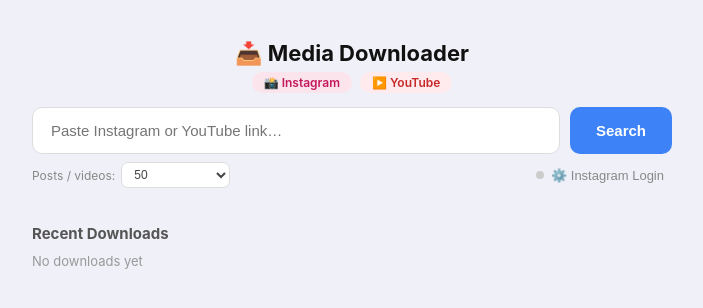
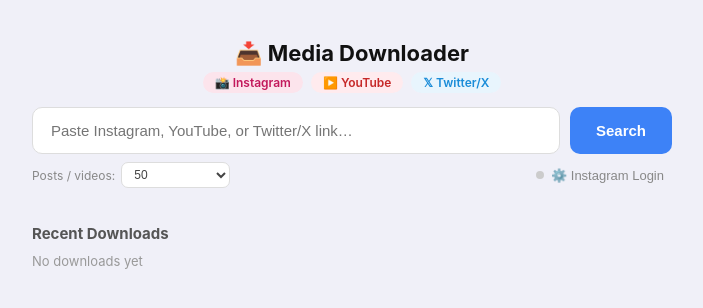
Before and after one commit to bansalshubham257/videoDownloader, a Flask app: page / in a window 1280 px wide. Shown: the top 308 px of the page, without its empty margins (288-991 px from the left). Run offline with Flask 3, Linux system fonts and the light colour scheme; data that the repository does not hold is empty; parts of the project's set-up code (start-up, migrations or seed data) failed here and were passed over; some libraries are stand-ins or nearby versions.

Commit message:
Update index.html

```diff
--- a/templates/index.html
+++ b/templates/index.html
@@ -19,6 +19,7 @@
         .brand-pill{padding:3px 12px;border-radius:20px;font-size:12px;font-weight:600;}
         .pill-ig{background:#fce4ec;color:#c2185b;}
         .pill-yt{background:#ffebee;color:#c62828;}
+        .pill-tw{background:#e8f5fd;color:#1a8cd8;}
         .search-row{display:flex;gap:10px;}
         .search-row input{flex:1;padding:14px 18px;font-size:15px;border:1.5px solid #ddd;border-radius:10px;outline:none;background:#fff;transition:border-color .2s;}
         .search-row input:focus{border-color:#3d82f7;}
@@ -95,6 +96,9 @@
         .dl-btn-wrap button.dl-done:hover{background:#219a52;}
         .dl-btn-wrap button.yt-btn{background:#e53935;}
         .dl-btn-wrap button.yt-btn:hover{background:#c62828;}
+        .dl-btn-wrap button.tw-btn{background:#1a8cd8;}
+        .dl-btn-wrap button.tw-btn:hover{background:#1570b0;}
+        .yt-q-btn.tw-active{border-color:#1a8cd8;background:#e8f5fd;color:#1570b0;}
         .caption{max-width:640px;margin:0 auto 28px;font-size:14px;color:#333;line-height:1.7;}
 
         /* Ready card */
@@ -299,9 +303,10 @@
     <div class="brand-pills">
         <span class="brand-pill pill-ig">📸 Instagram</span>
         <span class="brand-pill pill-yt">▶️ YouTube</span>
+        <span class="brand-pill pill-tw">𝕏 Twitter/X</span>
     </div>
     <div class="search-row">
-        <input type="url" id="ig-url" placeholder="Paste Instagram or YouTube link…" autocomplete="off">
+        <input type="url" id="ig-url" placeholder="Paste Instagram, YouTube, or Twitter/X link…" autocomplete="off">
         <button id="search-btn" onclick="handleSearch()">
             <span id="search-text">Search</span>
             <span class="spin" id="search-spin"></span>
@@ -381,6 +386,15 @@
         <button class="yt-q-btn"        data-q="audio" onclick="setYtQuality(this)">🎵 Audio MP3</button>
     </div>
 
+    <!-- Twitter/X quality selector -->
+    <div class="yt-quality-row" id="tw-quality-row">
+        <button class="yt-q-btn tw-active" data-q="best"  onclick="setTwQuality(this)">🏆 Best</button>
+        <button class="yt-q-btn"           data-q="720p"  onclick="setTwQuality(this)">📹 720p</button>
+        <button class="yt-q-btn"           data-q="480p"  onclick="setTwQuality(this)">📺 480p</button>
+        <button class="yt-q-btn"           data-q="360p"  onclick="setTwQuality(this)">📱 360p</button>
+        <button class="yt-q-btn"           data-q="audio" onclick="setTwQuality(this)">🎵 Audio</button>
+    </div>
+
     <div class="media-card">
         <div class="thumb-wrap">
             <img id="s-thumb" src="" alt="" style="display:none;">
@@ -453,8 +467,9 @@
 
 <script>
 let currentUrl      = '';
-let currentPlatform = 'instagram';   // 'instagram' | 'youtube'
+let currentPlatform = 'instagram';   // 'instagram' | 'youtube' | 'twitter'
 let ytQuality       = 'best';        // active quality for single YT video
+let twQuality       = 'best';        // active quality for Twitter/X video
 let previewData     = null;
 let dlHistory = JSON.parse(localStorage.getItem('igDlHistory') || '[]').slice(0, 5);
 renderHistory();
@@ -495,17 +510,25 @@ async function clearCookie() {
 
 /* ─── YouTube quality ────────────────────────────────────────────────── */
 function setYtQuality(btn) {
-    document.querySelectorAll('.yt-q-btn').forEach(b => b.classList.remove('active'));
+    document.querySelectorAll('#yt-quality-row .yt-q-btn').forEach(b => b.classList.remove('active'));
     btn.classList.add('active');
     ytQuality = btn.dataset.q;
+}
+
+/* ─── Twitter/X quality ──────────────────────────────────────────────── */
+function setTwQuality(btn) {
+    document.querySelectorAll('#tw-quality-row .yt-q-btn').forEach(b => b.classList.remove('active','tw-active'));
+    btn.classList.add('tw-active');
+    twQuality = btn.dataset.q;
 }
 
 /* ─── SEARCH ─────────────────────────────────────────────────────────── */
 async function handleSearch() {
     const url = document.getElementById('ig-url').value.trim();
     if (!url) return showMsg('Please enter a URL', 'error');
-    if (!url.includes('instagram.com') && !url.includes('youtube.com') && !url.includes('youtu.be'))
-        return showMsg('Please paste an Instagram or YouTube link', 'error');
+    if (!url.includes('instagram.com') && !url.includes('youtube.com') && !url.includes('youtu.be')
+        && !url.includes('twitter.com') && !url.includes('x.com'))
+        return showMsg('Please paste an Instagram, YouTube, or Twitter/X link', 'error');
 
     currentUrl = url;
     setBusy('search', true);
@@ -518,7 +541,10 @@ async function handleSearch() {
         const dr   = await post('/api/detect', { url });
         const type = dr.url_type;
 
-        if (type === 'yt_video') {
+        if (type === 'twitter_video') {
+            currentPlatform = 'twitter';
+            await loadSinglePost(url, 'twitter');
+        } else if (type === 'yt_video') {
             currentPlatform = 'youtube';
             await loadSinglePost(url, 'youtube');
         } else if (type === 'yt_playlist' || type === 'yt_channel') {
@@ -767,19 +793,27 @@ function stopAll() { _stopRequested=true; document.getElementById('stop-all-btn'
 /* ─── SINGLE POST MODE ───────────────────────────────────────────────── */
 async function loadSinglePost(url, platform) {
     showMsg('Loading preview…', 'info');
-    // Show/hide quality selectors
     const igOpts = document.getElementById('ig-options');
     const ytOpts = document.getElementById('yt-quality-row');
+    const twOpts = document.getElementById('tw-quality-row');
     const dlBtn  = document.getElementById('s-dl-btn');
+
+    // Reset all selectors
+    igOpts.style.display = 'none';
+    ytOpts.classList.remove('show');
+    twOpts.classList.remove('show');
+    dlBtn.classList.remove('yt-btn', 'tw-btn');
+
     if (platform === 'youtube') {
-        igOpts.style.display = 'none';
         ytOpts.classList.add('show');
         dlBtn.classList.add('yt-btn');
+    } else if (platform === 'twitter') {
+        twOpts.classList.add('show');
+        dlBtn.classList.add('tw-btn');
     } else {
         igOpts.style.display = 'flex';
-        ytOpts.classList.remove('show');
-        dlBtn.classList.remove('yt-btn');
     }
+
     try {
         const data = await post('/api/preview', { url });
         if (data.success && data.preview) {
@@ -804,7 +838,7 @@ function showSinglePreview(p) {
     // Set aspect ratio based on platform / content type
     if (thumbWrap) {
         thumbWrap.classList.remove('ratio-16-9', 'ratio-1-1');
-        thumbWrap.classList.add(currentPlatform === 'youtube' ? 'ratio-16-9' : 'ratio-1-1');
+        thumbWrap.classList.add((currentPlatform === 'youtube' || currentPlatform === 'twitter') ? 'ratio-16-9' : 'ratio-1-1');
     }
 
     if (p.thumbnail) {
@@ -838,6 +872,8 @@ async function singleDownload() {
 
     const body = currentPlatform === 'youtube'
         ? { url: currentUrl, quality: ytQuality }
+        : currentPlatform === 'twitter'
+        ? { url: currentUrl, quality: twQuality }
         : { url: currentUrl, content_type: document.querySelector('input[name="ctype"]:checked').value };
 
     try {
```
